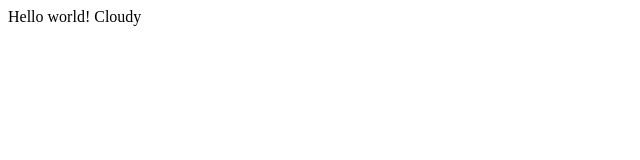
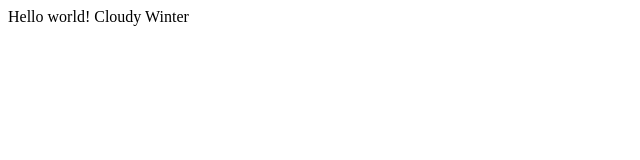
Before and after one commit to Tanggg94/testGitPush, a plain HTML site: page index.html in a window 1280 px wide. Shown: the full height of the page, 0-640 px from the left. Drawn offline with Linux system fonts and the light colour scheme.

Commit message:
Update index.html
Test

```diff
--- a/index.html
+++ b/index.html
@@ -11,6 +11,7 @@
 <body>
     Hello world!
     Cloudy
+    Winter
 
 </body>
 
```
